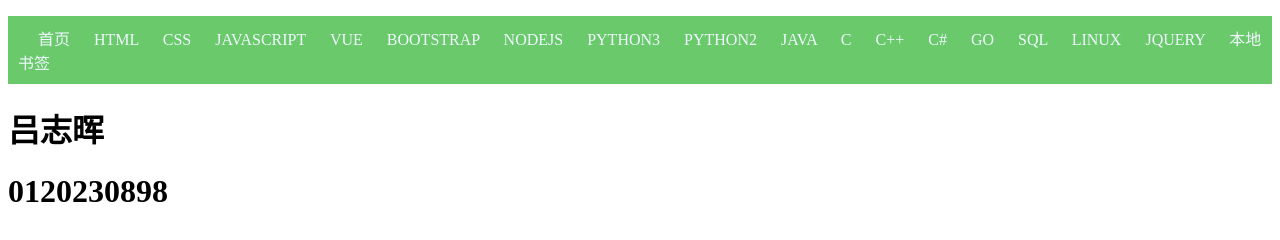
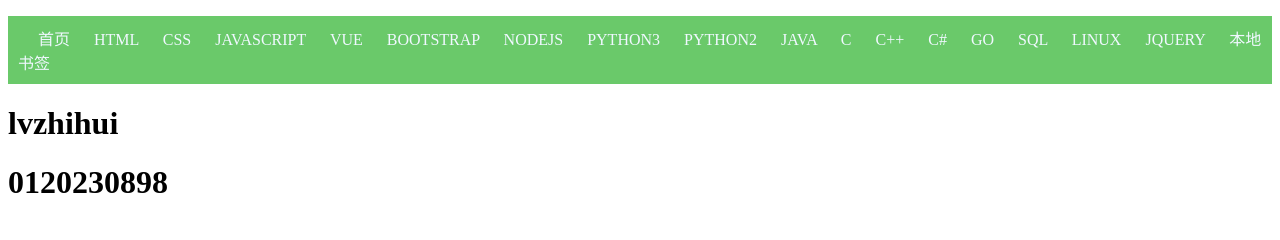
Before and after one commit to p234-1/apple, a plain HTML site: page index.html in a window 1280 px wide. Drawn offline with Linux system fonts and the light colour scheme.

Commit message:
Create index.html

```diff
--- a/index.html
+++ b/index.html
@@ -84,7 +84,7 @@
             </li>
         </ul>
     </div>
-    <h1>吕志晖<h1>
+    <h1>lvzhihui<h1>
     <h1>0120230898<h1>
 </body>
 </html>
```
